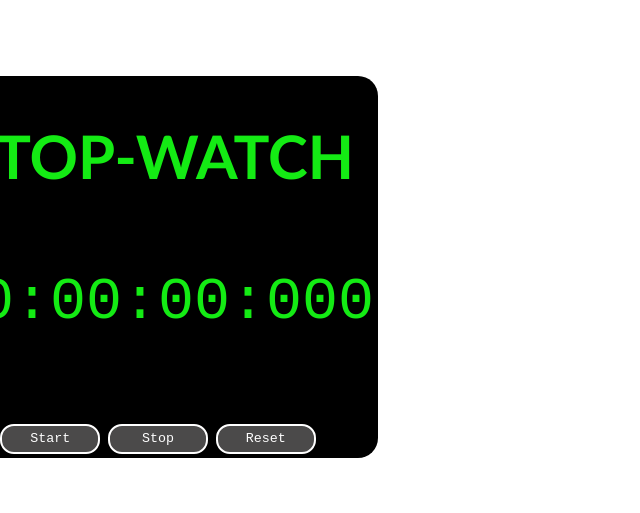
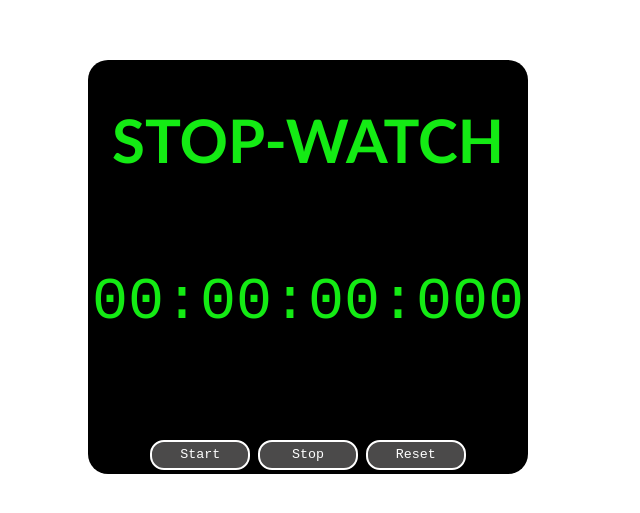
Before and after one commit to Tengen-u/Stopwatch-project, a plain HTML site: page index.html in a window 1280 px wide. Shown: the part 141-654 px from the top of the page, without its empty margins (0-640 px from the left). Drawn offline with Linux system fonts and the light colour scheme.

Commit message:
index.html

```diff
--- a/index.html
+++ b/index.html
@@ -7,7 +7,7 @@
 </head>
 <style>
     body{
-        width: 300px;
+        width: 600px;
         height: 100vh;
         display: flex;
         align-items: center;
@@ -35,7 +35,7 @@
     }
     .time{
         color: rgb(20, 235, 20);
-        padding: 1rem 0;
+        padding: 2rem 0;
         font-size: 60px;
         font-family: monospace;
 
@@ -52,7 +52,7 @@
         text-align: center;
         color: rgb(20, 235, 20);
         position: relative;
-        max-width: fit-content;
+        max-width: 650px;
 
 
 
```
